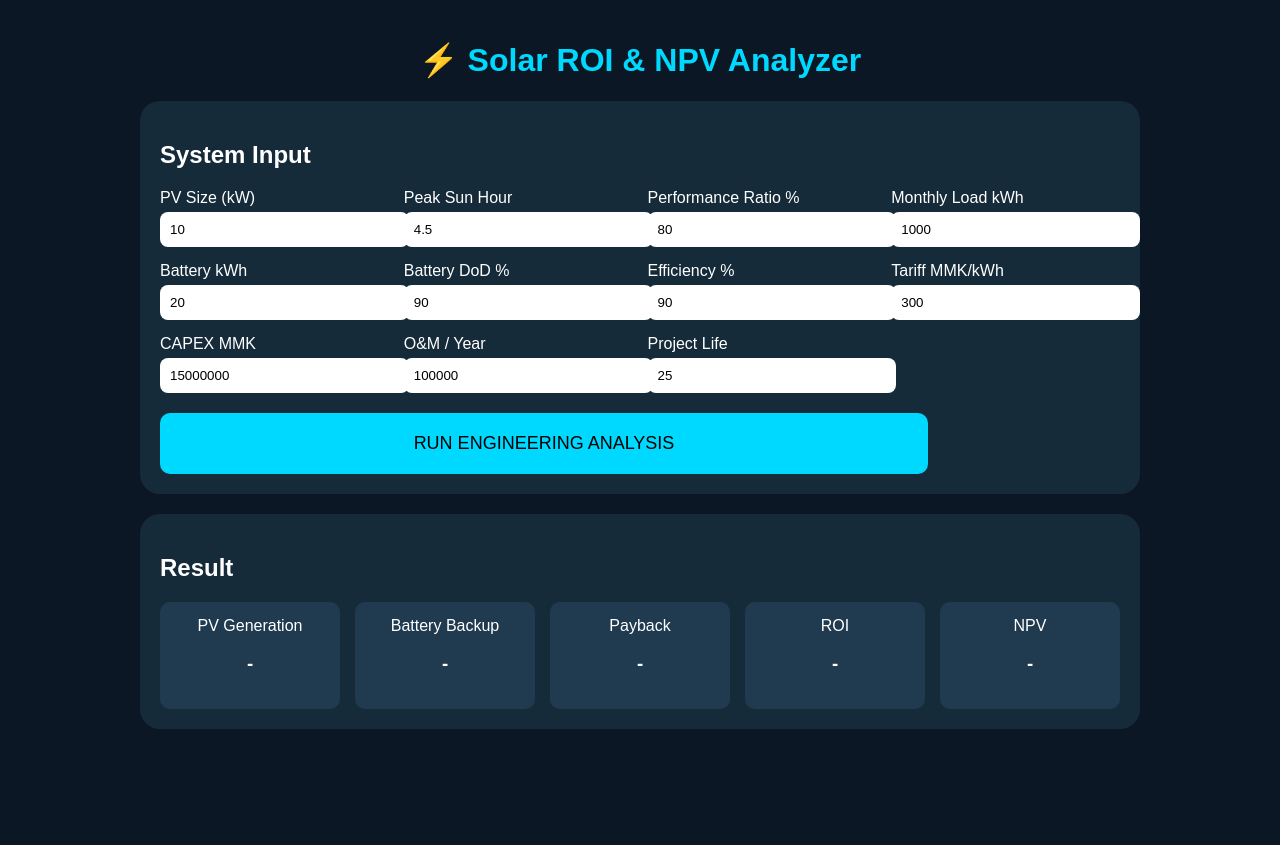
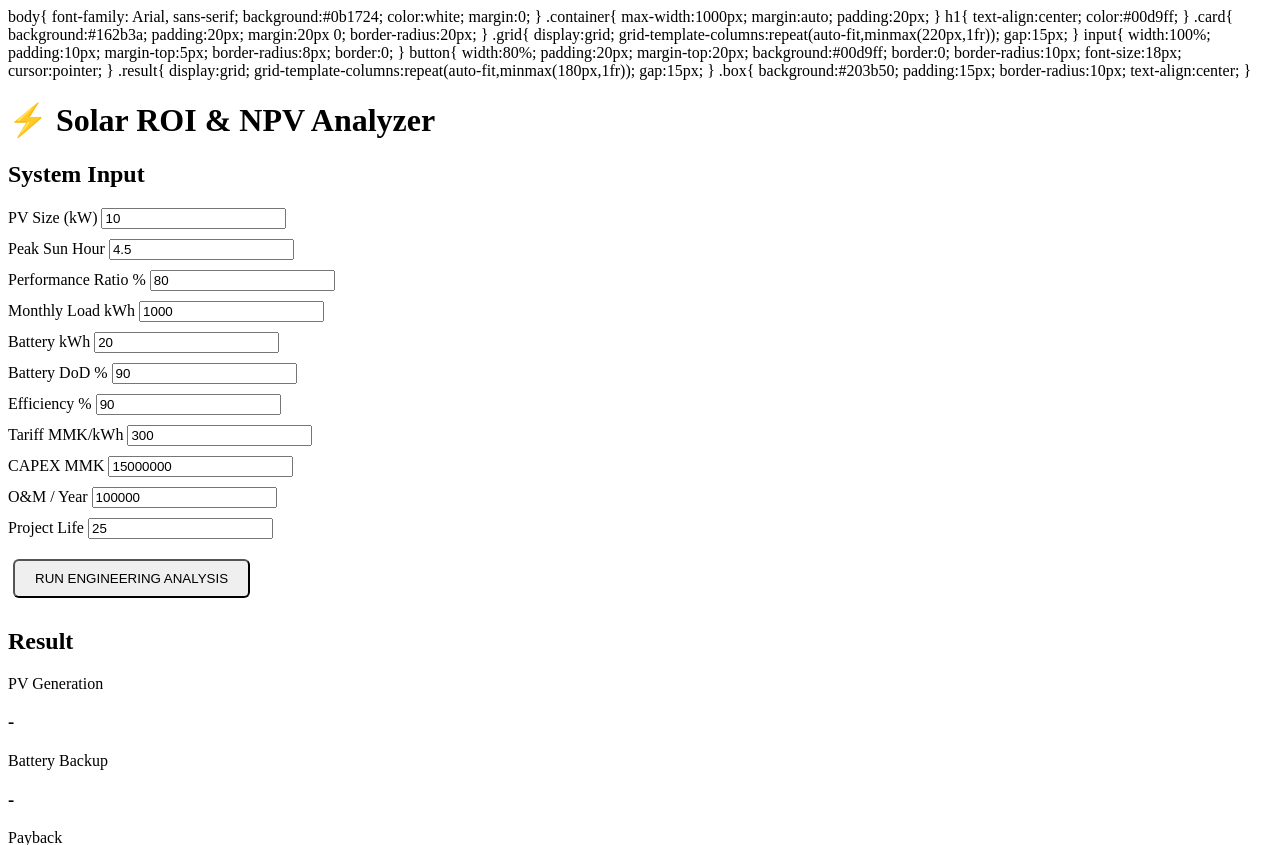
Before and after one commit to kyawrkar13-sys/solar-roi-app, a Flask app: page / in a window 1280 px wide. Shown: the top 845 px of the page. Before the commit the page ends 729 px from the top, so only its background shows below. Run offline with Flask 3, Linux system fonts and the light colour scheme.

Commit message:
Update index.html

```diff
--- a/templates/index.html
+++ b/templates/index.html
@@ -7,6 +7,17 @@
 <link rel="manifest" href="/static/manifest.json">
 <head>
 <style>
+button {
+    margin: 10px 5px;
+    padding: 10px 20px;
+    border-radius: 6px;
+    cursor: pointer;
+}
+
+input, select {
+    margin-bottom: 10px;
+}
+</style>
 body{
     font-family: Arial, sans-serif;
     background:#0b1724;
```
